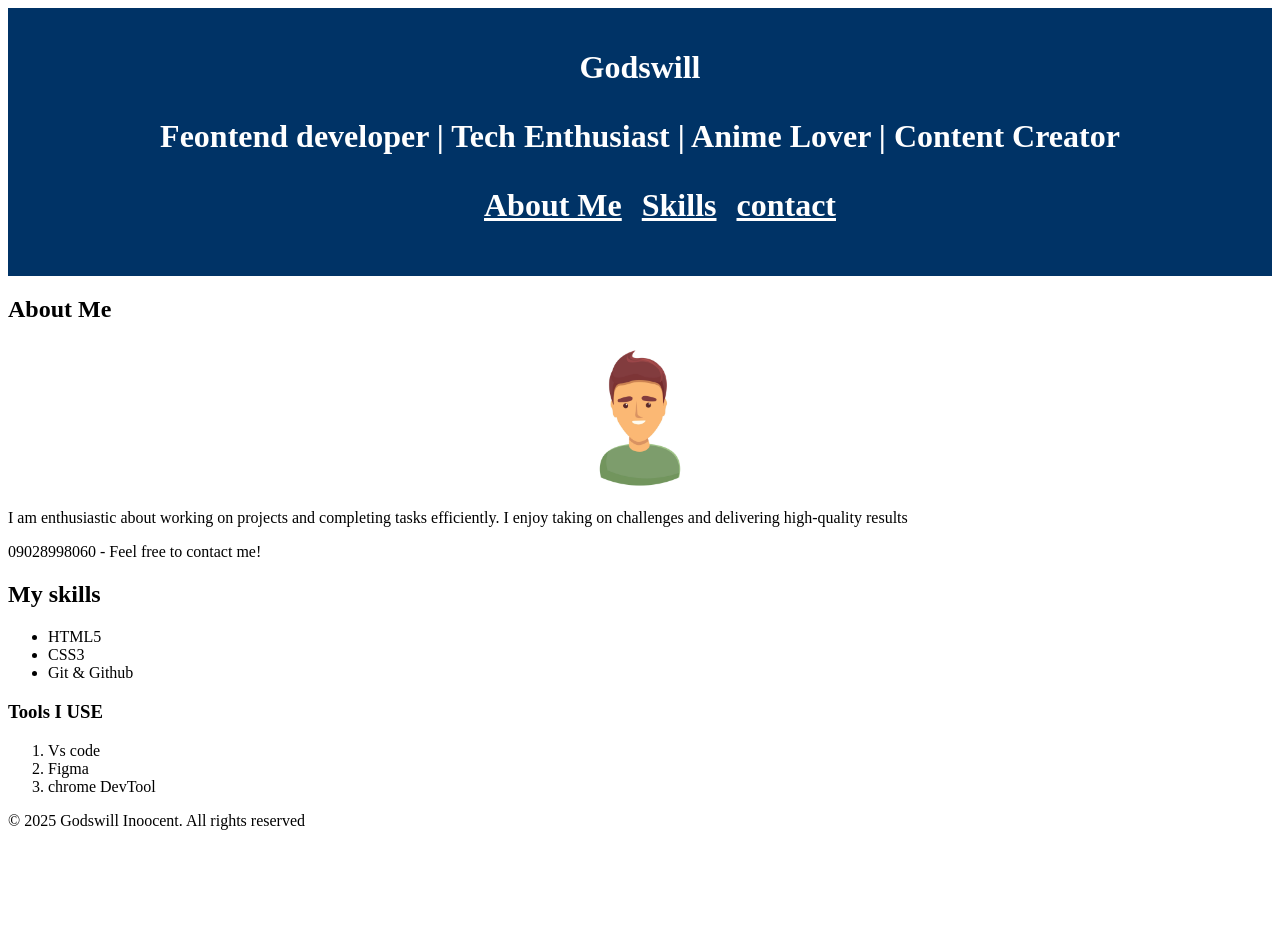
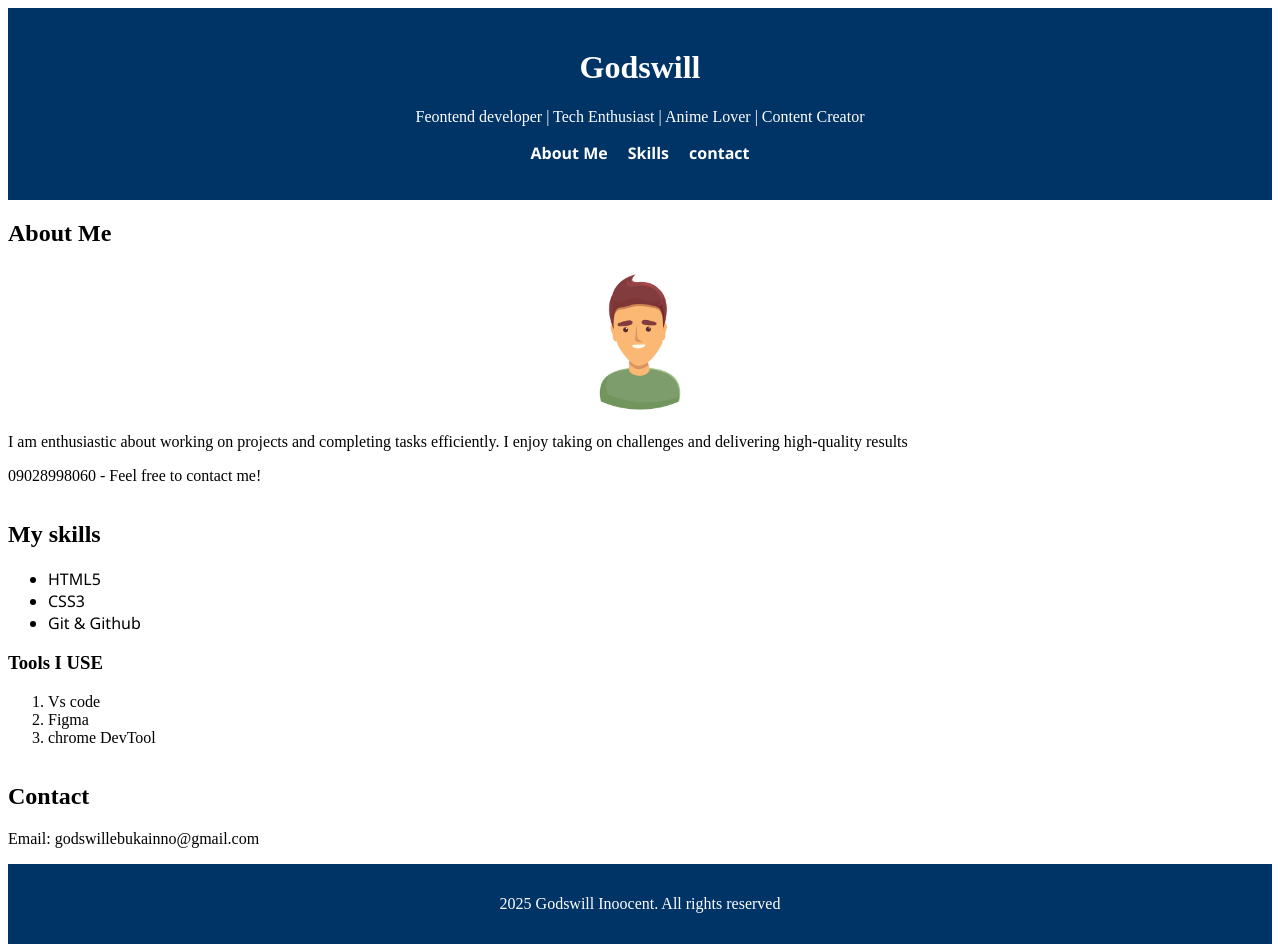
Before and after one commit to GodswillInnocent/Profile, a plain HTML site: page index.html in a window 1280 px wide. Before the commit the page ends 846 px from the top, so only its background shows below. Drawn offline with Linux system fonts and the light colour scheme.

Commit message:
feat: modify index and added style .css file

```diff
--- a/index.html
+++ b/index.html
@@ -5,41 +5,18 @@
     <meta charset="UTF-8">
     <meta name="viewport" content="width=device-width, initial-scale=1.0">
     <title>Profile</title>
-    <style>
-        header {
-            background-color: #003366;
-            color: white;
-            text-align: center;
-            padding: 20px;
-        }
 
-        nav ul {
-            display: flex;
-            gap: 20px;
-            list-style: none;
-            justify-content: center;
-        }
-
-        nav ul li a {
-            color: white;
-        }
-
-        img {
-            width: 150px;
-            border-radius: 50%;
-            display: block;
-            margin: 10px auto;
-        }
-    </style>
-</head>
+   <link rel="stylesheet" href="style.css" />
+ </head>
 
 <body>
+
     <header>
-        <h1>Godswill<h1>
+        <h1>Godswill</h1>
                 <p>Feontend developer | Tech Enthusiast | Anime Lover | Content Creator</p>
                 <nav>
                     <ul>
-                        <li><a href="#aout"> About Me</a></li>
+                        <li><a href="#about"> About Me</a></li>
                         <li><a href="#skills">Skills</a></li>
                         <li><a href="#Contact">contact</a></li>
                     </ul>
@@ -73,8 +50,13 @@
 
     </section>
 
+     <section id="contact">
+        <h2>Contact</h2>
+        <p>Email: godswillebukainno@gmail.com</p>
+    </section>
+
     <footer>
-        <p>&copy; 2025 Godswill Inoocent. All rights reserved
+        <p>2025 Godswill Inoocent. All rights reserved</p>
     </footer>
 
 </body>
--- /dev/null
+++ b/style.css
@@ -0,0 +1,74 @@
+header {
+    background-color: #003366;
+    color: white;
+    text-align: center;
+    padding: 20px;
+}
+
+nav ul {
+    display: flex;
+    gap: 20px;
+    list-style: none;
+    justify-content: center;
+}
+
+nav ul li a {
+    color: white;
+}
+
+img {
+    width: 150px;
+    border-radius: 50%;
+    display: block;
+    margin: 10px auto;
+}
+
+nav ul {
+    display: flex;
+    gap: 20px;
+    list-style: none;
+    justify-content: center;
+    padding: 0;
+}
+
+nav ul li a {
+    color: white;
+    text-decoration: none;
+    font-weight: bold;
+}
+
+nav ul li a:hover {
+    color: lightblue;
+}
+
+img {
+    width: 150px;
+    border-radius: 50%;
+    display: block;
+    margin: 10px auto;
+    transition: transform 0.3s ease, box-shadow 0.3s ease;
+}
+
+
+img:hover {
+    transform: scale(1.1);
+    box-shadow: 0 8px 16px rgba(0, 0, 0, 0.3);
+}
+
+
+ul {
+    font-family: 'Segoe UI', Tahoma, Geneva, Verdana, sans-serif;
+}
+
+body {
+    display: flex;
+    flex-direction: column;
+    min-height: 100vh;
+}
+
+footer {
+    text-align: center;
+    padding: 15px;
+    background-color: #003366; /* optional for better look */
+    color: white;
+}
```
